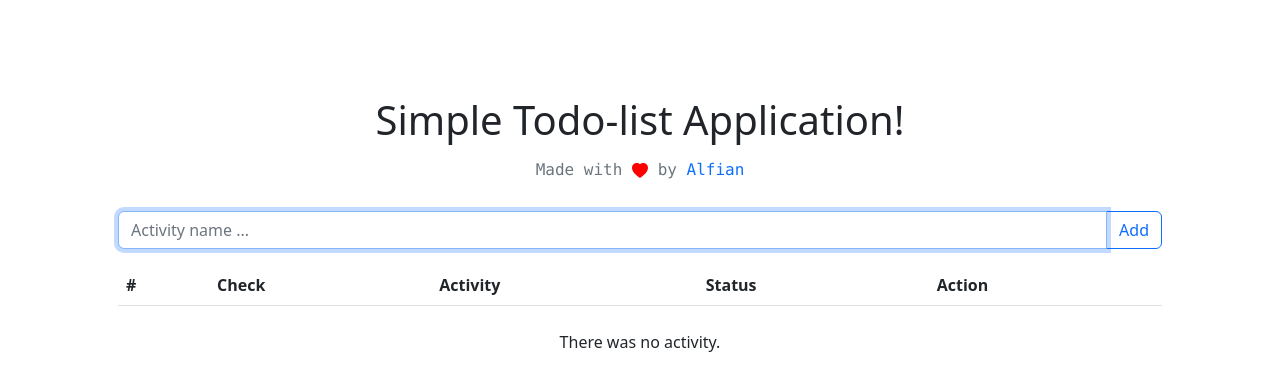
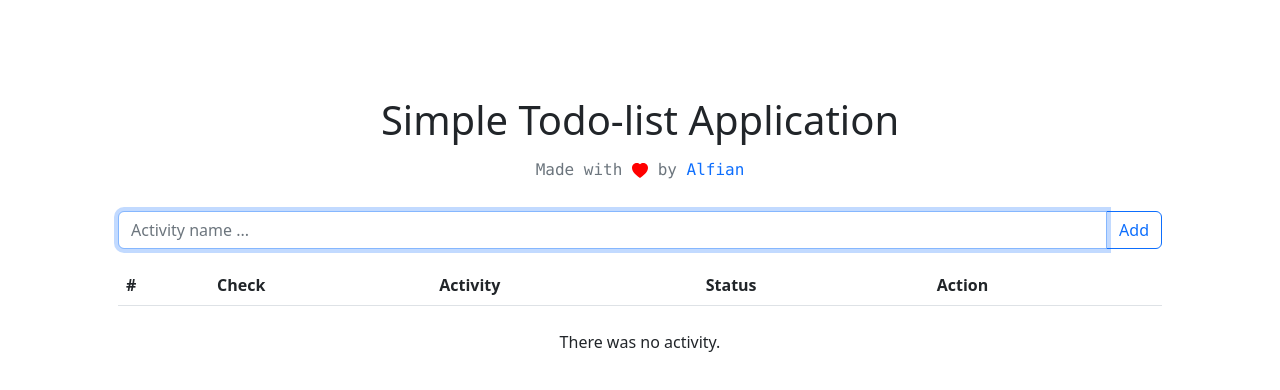
Before and after one commit to alfianchii/reactjs-vite-todolist, a React (Vite) app: page / in a window 1280 px wide. Shown: the top 390 px of the page. Built offline with nearby package versions, Linux system fonts and the light colour scheme.

Commit message:
chore: update heading

```diff
--- a/src/Todo.tsx
+++ b/src/Todo.tsx
@@ -123,7 +123,7 @@ function Todo() {
 			<div className="row">
 				<div className="col-12">
 					<Heading madeBy="Alfian" socmed="https://github.com/alfianchii">
-						Simple Todo-list Application!
+						Simple Todo-list Application
 					</Heading>
 
 					<Message>{message}</Message>
```
